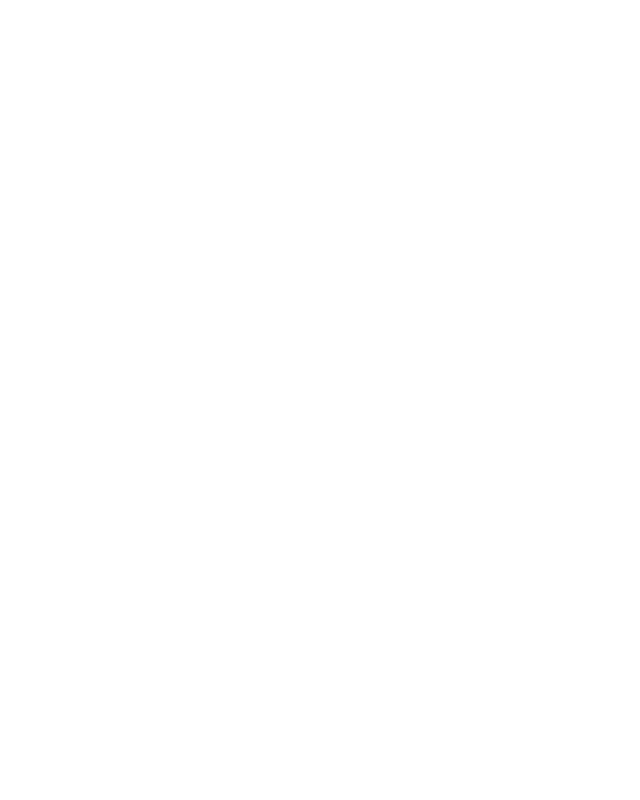
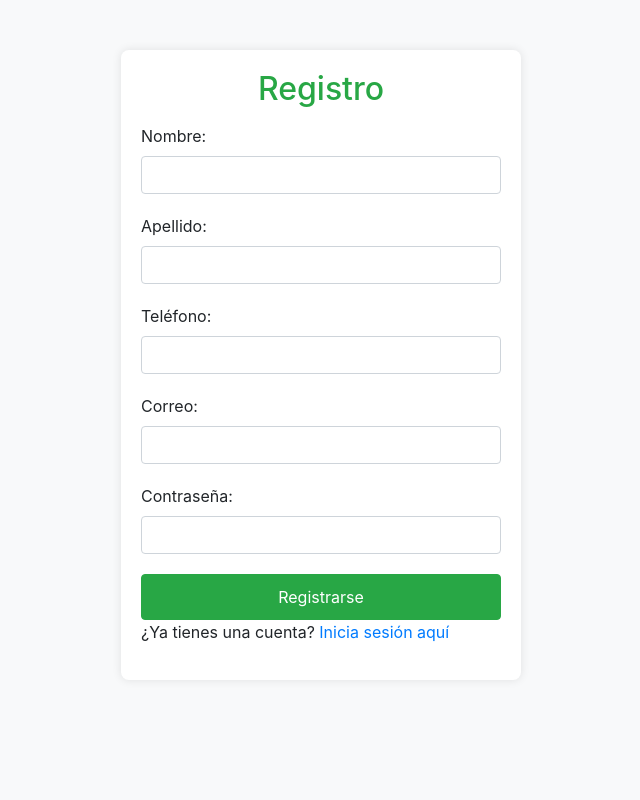
Before and after one commit to Brigitte9219/ServiciosWebPHP, a PHP site: page /register.php in a window 1280 px wide. Before the commit the part shown is empty. Shown: the whole page, without its empty margins (319-959 px from the left). Run offline with PHP 8.4, Linux system fonts and the light colour scheme; some libraries are stand-ins or nearby versions.

Commit message:
Actualizando el registro

```diff
--- a/register.php
+++ b/register.php
@@ -3,3 +3,122 @@
 require('conexion.php'); // Contiene el archivo que contiene la conexión a la BD
 
 $message = ""; // Variable para almacenar el mensaje de la alerta
+
+if ($_SERVER['REQUEST_METHOD'] == 'POST') { // Verifica si el formulario se ha enviado mediante el método POST
+    // Validación y obtención de datos
+    $nombre = $_POST['nombre'];
+    $apellido = $_POST['apellido'];
+    $telefono = $_POST['telefono'];
+    $correo = $_POST['correo'];
+    $password = $_POST['password'];
+
+    // Insertar nueva persona en la base de datos
+    $sql = "INSERT INTO personas (nombre, apellido, telefono, correo, password) VALUES ('$nombre', '$apellido', '$telefono', '$correo', '$password')";
+    $result = $conn->query($sql);
+
+    if ($result) {
+        $message = "Registro exitoso";
+    } else {
+        $message = "Error al registrar";
+    }
+}
+?>
+
+<!DOCTYPE html>
+<html lang="es">
+<head>
+    <meta charset="UTF-8">
+    <title>Registro</title>
+    <link rel="stylesheet" href="https://maxcdn.bootstrapcdn.com/bootstrap/4.0.0/css/bootstrap.min.css">
+    <style>
+        body {
+            background-color: #f8f9fa;
+        }
+
+        .container {
+            max-width: 400px;
+            margin-top: 50px;
+            background-color: #ffffff;
+            border-radius: 8px;
+            box-shadow: 0 0 10px rgba(0, 0, 0, 0.1);
+            padding: 20px;
+        }
+
+        .form-group {
+            margin-bottom: 20px;
+        }
+
+        .form-control {
+            border-radius: 4px;
+            box-shadow: none;
+        }
+
+        .btn-primary {
+            background-color: #28a745;
+            border-color: #28a745;
+            width: 100%;
+            padding: 10px;
+            font-size: 16px;
+        }
+
+        .btn-primary:hover {
+            background-color: #218838;
+            border-color: #218838;
+        }
+
+        .alert {
+            border-radius: 8px;
+        }
+
+        h2 {
+            color: #28a745;
+            text-align: center;
+        }
+    </style>
+</head>
+<body>
+
+<div class="container">
+    <!-- Alerta de éxito o error -->
+    <?php if (!empty($message)): ?>
+        <div class="alert <?php echo ($result) ? 'alert-success' : 'alert-danger'; ?> alert-dismissible fade show" role="alert">
+            <?php echo $message; ?>
+            <button type="button" class="close" data-dismiss="alert" aria-label="Close">
+                <span aria-hidden="true">&times;</span>
+            </button>
+        </div>
+    <?php endif; ?>
+
+    <h2 class="mb-3">Registro</h2>
+    <form method="post" action="register.php">
+        <div class="form-group">
+            <label for="nombre">Nombre:</label>
+            <input type="text" class="form-control" id="nombre" name="nombre" required>
+        </div>
+        <div class="form-group">
+            <label for="apellido">Apellido:</label>
+            <input type="text" class="form-control" id="apellido" name="apellido" required>
+        </div>
+        <div class="form-group">
+            <label for="telefono">Teléfono:</label>
+            <input type="number" class="form-control" id="telefono" name="telefono" required>
+        </div>
+        <div class="form-group">
+            <label for="correo">Correo:</label>
+            <input type="email" class="form-control" id="correo" name="correo" required>
+        </div>
+        <div class="form-group">
+            <label for="password">Contraseña:</label>
+            <input type="password" class="form-control" id="password" name="password" required>
+        </div>
+        <button type="submit" class="btn btn-primary">Registrarse</button>
+    </form>
+    <!-- Agrega el enlace a la página de inicio de sesión aquí -->
+    <p>¿Ya tienes una cuenta? <a href="login.php">Inicia sesión aquí</a></p>
+</div>
+
+<script src="https://code.jquery.com/jquery-3.2.1.slim.min.js"></script>
+<script src="https://cdnjs.cloudflare.com/ajax/libs/popper.js/1.12.9/umd/popper.min.js"></script>
+<script src="https://maxcdn.bootstrapcdn.com/bootstrap/4.0.0/js/bootstrap.min.js"></script>
+</body>
+</html>
```
